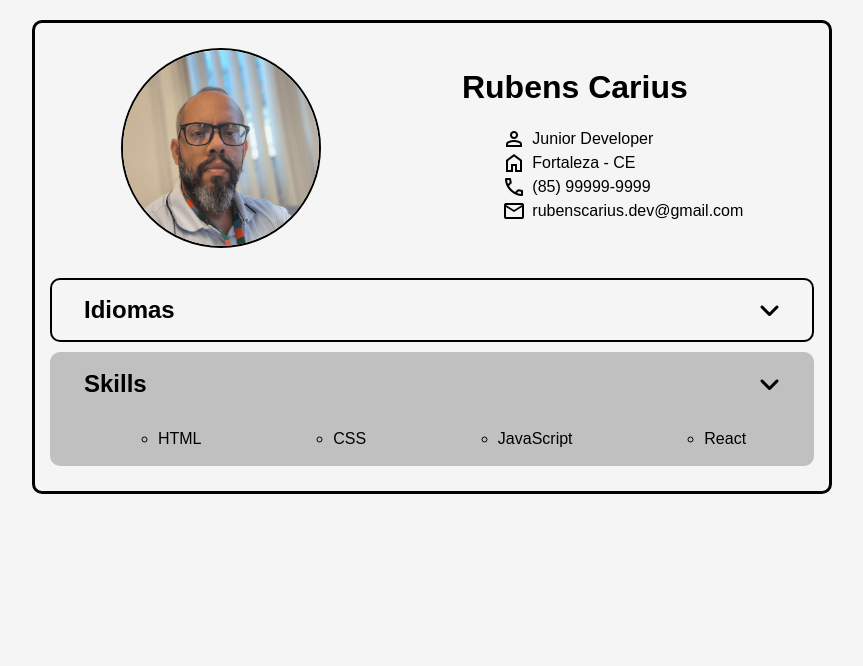
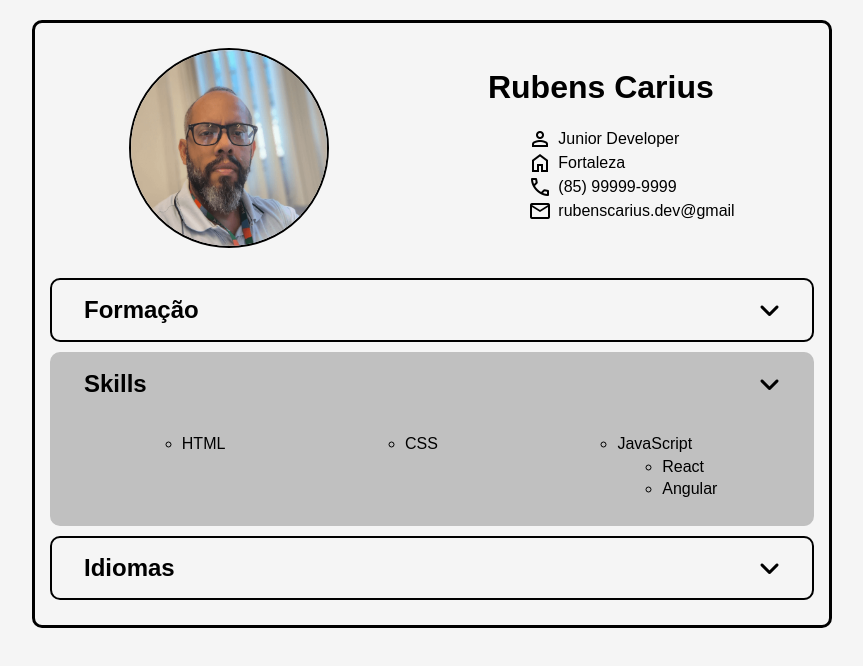
Before and after one commit to rubenscarius/portfolio, a plain HTML site: page index.html in a window 1280 px wide. Both pictures are taken after a click on the element "Skills". Shown: the whole page, without its empty margins (208-1071 px from the left). Drawn offline with nearby package versions, Linux system fonts and the light colour scheme.

Commit message:
adicionado fetch data para profile info

```diff
--- a/assets/css/acordeon.css
+++ b/assets/css/acordeon.css
@@ -47,3 +47,7 @@ ul.acordeon-list {
     justify-content: space-around;
     list-style-type: circle;
 }
+
+ul.acordeon-list li {
+    margin: 0.3rem;
+}
--- a/assets/js/acordeon.js
+++ b/assets/js/acordeon.js
@@ -1,7 +1,7 @@
 const acordeon = document.querySelectorAll('.acordeon');
 
-acordeon.forEach(acordeon => {
-    acordeon.addEventListener('click', () => {
-        acordeon.classList.toggle('open');
+acordeon.forEach(item => {
+    item.addEventListener('click', () => {
+        item.classList.toggle('open');
     });
 });
--- /dev/null
+++ b/assets/js/api.js
@@ -0,0 +1,6 @@
+export default async function fetchData() {
+    const url = 'https://raw.githubusercontent.com/rubenscarius/portfolio/refs/heads/main/data.json';
+    const response = await fetch(url);
+    const data = await response.json();
+    return data;
+}
--- /dev/null
+++ b/assets/js/main.js
@@ -0,0 +1,18 @@
+import fetchData from './api.js';
+
+(async () => {
+    const profileData = await fetchData();
+
+    const profileName = document.querySelector('#name');
+    const profileLevel = document.querySelector('#level');
+    const profileCity = document.querySelector('#city');
+    const peofilePhone = document.querySelector('#phone');
+    const profileEmail = document.querySelector('#email');
+
+    profileName.textContent = profileData.name;
+    profileLevel.textContent = profileData.level;
+    profileCity.textContent = profileData.city;
+    peofilePhone.textContent = profileData.phone;
+    profileEmail.textContent = profileData.email;
+
+})()
--- a/index.html
+++ b/index.html
@@ -16,35 +16,76 @@
     <header>
         <img src="assets/img/perfil.png" alt="">
         <div class="title-content">
-            <h1>Rubens Carius</h1>
+            <h1 id="name"></h1>
             <ul class="information">
-                <li class="info">
+                <li class="info" >
                     <span class="material-symbols-outlined">
                         person
                     </span>
-                    Junior Developer
+                    <span id="level"></span>
                 </li>
-                <li class="info">
+                <li class="info" >
                     <span class="material-symbols-outlined">
                         home
                     </span>
-                    Fortaleza - CE
+                    <span id="city"></span>
                 </li>
-                <li class="info">
+                <li class="info" >
                     <span class="material-symbols-outlined">
                         call
                     </span>
-                    (85) 99999-9999
+                    <span id="phone"></span>
                 </li>
-                <li class="info">
+                <li class="info" >
                     <span class="material-symbols-outlined">
                         mail
                     </span>
-                    rubenscarius.dev@gmail.com
+                    <span id="email"></span>
                 </li>
             </ul>
         </div>
     </header>
+
+    <section class="acordeon">
+        <button class="trigger" type="button">Formação <i class="fa-solid fa-angle-down"></i></i></button>
+
+        <div class="content">
+            <ul class="acordeon-list">
+                <li>Principal
+                    <ul>
+                        <li>ADS - Análise e Desenvolviemnto de Sistemas</li>
+                    </ul>
+                </li>
+
+                <li>Extra
+                    <ul>
+                        <li>Responsive Web Design</li>
+                        <li>Desenvolvimento Frontend com Angular</li>
+                    </ul>
+                </li>
+
+            </ul>
+        </div>
+    </section>
+
+    <section class="acordeon">
+        <button class="trigger" type="button">Skills <i class="fa-solid fa-angle-down"></i></i></button>
+
+        <div class="content">
+            <ul class="acordeon-list">
+                <li>HTML</li>
+                <li>CSS</li>
+                <li>JavaScript
+                    <ul>
+                        <li>React</li>
+                        <li>Angular</li>
+                    </ul>
+                </li>
+
+            </ul>
+        </div>
+    </section>
+
     <section class="acordeon">
         <button class="trigger" type="button">Idiomas <i class="fa-solid fa-angle-down"></i></button>
 
@@ -56,21 +97,10 @@
         </div>
     </section>
 
-    <section class="acordeon">
-        <button class="trigger" type="button">Skills <i class="fa-solid fa-angle-down"></i></i></button>
-
-        <div class="content">
-            <ul class="acordeon-list">
-                <li>HTML</li>
-                <li>CSS</li>
-                <li>JavaScript</li>
-                <li>React</li>
-            </ul>
-        </div>
-    </section>
-
 
     <script src="assets/js/acordeon.js"></script>
+    <script src="assets/js/api.js" type="module"></script>
+    <script src="assets/js/main.js" type="module"></script>
 </body>
 
 </html>
```
